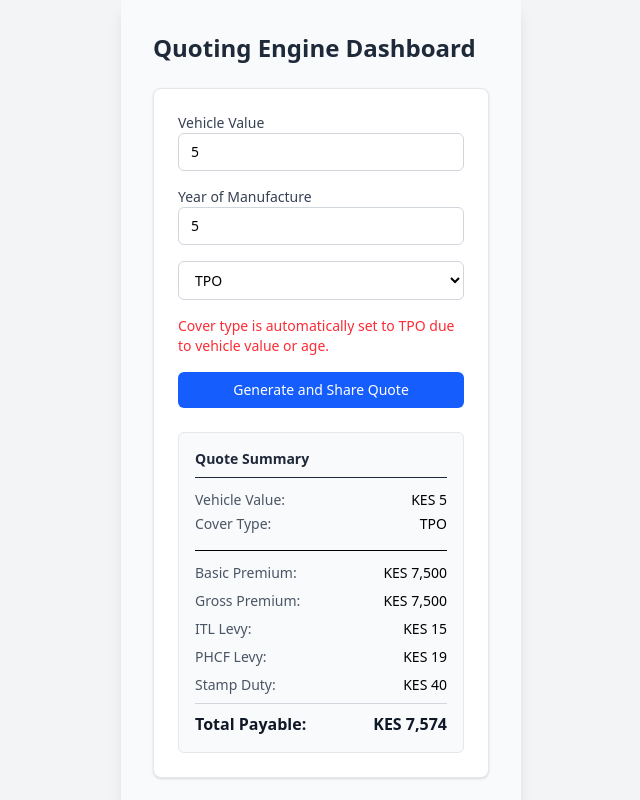
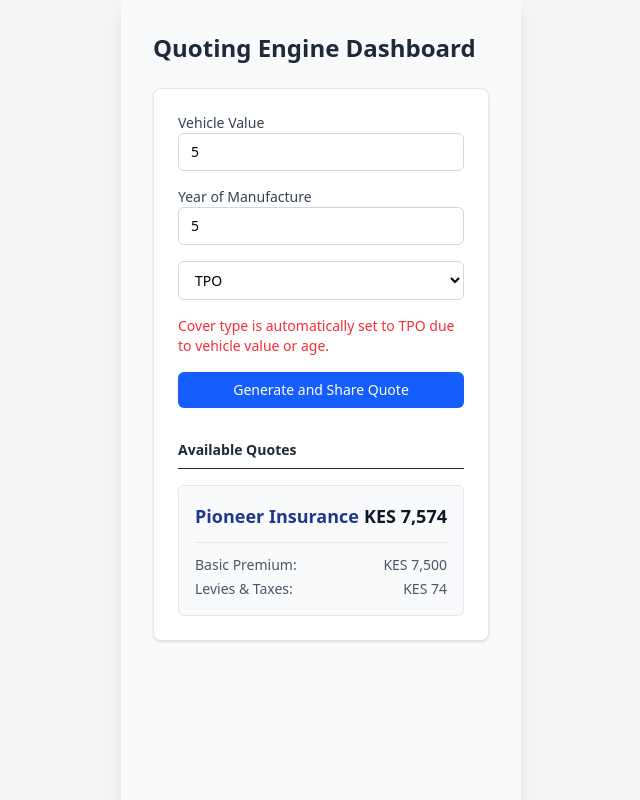
Before and after one commit to Caleb-Kiune/bimaswift, a Next.js app: page /dashboard in a window 1280 px wide. Both pictures are taken after typing "5", "5" into the empty fields and a click on the button "Generate and Share Quote". Shown: the top 800 px of the page, without its empty margins (319-959 px from the left). Built offline with nearby package versions, Linux system fonts and the light colour scheme.

Commit message:
feat: Implement multi-insurer quote comparison with optional riders by fetching active products instead of rates.

```diff
--- a/app/api/rates/active/route.ts
+++ b/app/api/rates/active/route.ts
@@ -1,8 +1,8 @@
 import { NextResponse } from "next/server";
-import { activeRates } from "@/lib/rates";
+import { activeProducts } from "@/lib/data/insurers";
 
 export async function GET() {
   await new Promise((resolve) => setTimeout(resolve, 1000));
 
-  return NextResponse.json(activeRates);
+  return NextResponse.json(activeProducts);
 }
--- a/components/QuoteForm.tsx
+++ b/components/QuoteForm.tsx
@@ -1,7 +1,9 @@
 "use client";
 
 import React, { useState, useEffect } from "react";
-import calculateMotorPremium, { QuoteBreakdown } from "@/lib/engine";
+// import calculateMotorPremium, { QuoteBreakdown } from "@/lib/engine";
+import calculateMotorPremium from "@/lib/engine-test";
+import { InsuranceProduct } from "@/lib/data/insurers";
 import { v4 } from "uuid";
 
 interface MotorPremiumRates {
@@ -18,15 +20,17 @@
   const [coverType, setCoverType] = useState<"COMPREHENSIVE" | "TPO">(
     "COMPREHENSIVE",
   );
-  const [rates, setRates] = useState<MotorPremiumRates | null>(null);
+  const [products, setProducts] = useState<InsuranceProduct[] | null>(null);
   const [isSubmitting, setIsSubmitting] = useState(false);
+  const [selectedRiders, setSelectedRiders] = useState<string[]>([]);
 
+  console.log("Fetched Products:", products);
   //fetch rates to the client for speed purposes and instant feedback
   useEffect(() => {
     async function fetchRates() {
       const res = await fetch("/api/rates/active");
       const data = await res.json();
-      setRates(data);
+      setProducts(data);
     }
 
     fetchRates();
@@ -42,14 +46,27 @@
   // Use derived value if forced, otherwise use selected
   const displayedCoverType = forceTpo ? "TPO" : coverType;
 
-  console.log(rates);
+  console.log(products);
 
-  const premiumBreakdown =
-    rates && vehicleValue !== "" && yom !== ""
-      ? calculateMotorPremium(vehicleValue, displayedCoverType, rates!)
+  const comparisonQuotes =
+    products && vehicleValue !== "" && yom !== ""
+      ? products.map((product) => {
+          const quote = calculateMotorPremium(
+            vehicleValue,
+            displayedCoverType,
+            product,
+            selectedRiders,
+          );
+
+          return {
+            insurerId: product.insurerId,
+            insurerName: product.insurerName,
+            quote: quote,
+          };
+        })
       : null;
 
-  console.log(premiumBreakdown);
+  console.log("Comparison Quotes:", comparisonQuotes);
 
   const handleSubmit = async (e: React.FormEvent) => {
     e.preventDefault();
@@ -108,6 +125,14 @@
     }
   };
 
+  const handleRiderToggle = (riderId: string) => {
+    setSelectedRiders((prev) =>
+      prev.includes(riderId)
+        ? prev.filter((id) => id !== riderId)
+        : [...prev, riderId],
+    );
+  };
+
   return (
     <div className="bg-white p-6 rounded-lg border border-gray-200 shadow-sm">
       <form onSubmit={handleSubmit} className="space-y-4">
@@ -163,95 +188,90 @@
           <option value="TPO">TPO</option>
         </select>
 
+        {products && products[0] && displayedCoverType === "COMPREHENSIVE" && (
+          <div className="bg-gray-50 p-4 rounded-md border border-gray-200">
+            <h4 className="text-sm font-semibold text-gray-700 mb-3">
+              Optional Riders
+            </h4>
+            <div className="space-y-2">
+              {products[0].riders.map((rider) => (
+                <label
+                  key={rider.id}
+                  className="flex items-center space-x-3 cursor-pointer"
+                >
+                  <input
+                    type="checkbox"
+                    checked={selectedRiders.includes(rider.id)}
+                    onChange={() => handleRiderToggle(rider.id)}
+                    className="h-4 w-4 text-blue-600 border-gray-300 rounded focus:ring-blue-500"
+                  />
+                  <span className="text-sm text-gray-700">{rider.name}</span>
+                </label>
+              ))}
+            </div>
+          </div>
+        )}
+
         {forceTpo && (
           <p className="text-sm text-red-500">
             Cover type is automatically set to TPO due to vehicle value or age.
           </p>
         )}
 
-        {!rates ? (
+        {!products ? (
           <p className="text-sm text-gray-500">Loading active rates ...</p>
         ) : null}
 
         <button
           type="submit"
-          disabled={isSubmitting || !rates}
+          disabled={isSubmitting || !products}
           className="w-full bg-blue-600 text-white py-2 rounded-md text-sm font-medium hover:bg-blue-700 disabled:bg-gray-300 disabled:cursor-not-allowed transition"
         >
           {isSubmitting ? "Saving..." : "Generate and Share Quote"}
         </button>
       </form>
 
-      {premiumBreakdown && (
-        <div className="mt-6 bg-gray-50 p-4 rounded-md border border-gray-200 text-sm">
-          <h3 className="font-semibold text-gray-800 mb-3 border-b pb-2">
-            Quote Summary
+      {comparisonQuotes && (
+        <div className="mt-8 space-y-4">
+          <h3 className="font-semibold text-gray-800 border-b pb-2">
+            Available Quotes
           </h3>
 
-          <div className="flex justify-between mb-1">
-            <span className="text-gray-600">Vehicle Value:</span>
-            <span className="font-medium">
-              KES {vehicleValue.toLocaleString("en-KE")}
-            </span>
-          </div>
-
-          <div className="flex justify-between mb-4">
-            <span className="text-gray-600">Cover Type:</span>
-            <span className="font-medium">{displayedCoverType}</span>
-          </div>
-
-          <div className="space-y-2 border-t pt-3">
-            <div className="flex justify-between">
-              <span className="text-gray-600">Basic Premium:</span>
-              <span className="font-medium">
-                KES {premiumBreakdown.basicPremium.toLocaleString("en-KE")}
-              </span>
-            </div>
-
-            {premiumBreakdown.pvt > 0 && (
-              <div className="flex justify-between">
-                <span className="text-gray-600">PVT Premium:</span>
-                <span className="font-medium">
-                  KES {premiumBreakdown.pvt.toLocaleString("en-KE")}
+          {comparisonQuotes.map((comp) => (
+            <div
+              key={comp.insurerId}
+              className="bg-gray-50 p-4 rounded-md border border-gray-200 text-sm"
+            >
+              <div className="flex justify-between items-center mb-3 pb-3 border-b border-gray-200">
+                <span className="font-bold text-lg text-blue-900">
+                  {comp.insurerName}
+                </span>
+                <span className="font-bold text-lg text-gray-900">
+                  KES {comp.quote.totalPayable.toLocaleString("en-KE")}
                 </span>
               </div>
-            )}
 
-            <div className="flex justify-between">
-              <span className="text-gray-600">Gross Premium:</span>
-              <span className="font-medium">
-                KES {premiumBreakdown.grossPremium.toLocaleString("en-KE")}
-              </span>
+              <div className="space-y-1">
+                <div className="flex justify-between text-gray-600">
+                  <span>Basic Premium:</span>
+                  <span>
+                    KES {comp.quote.basicPremium.toLocaleString("en-KE")}
+                  </span>
+                </div>
+                <div className="flex justify-between text-gray-600">
+                  <span>Levies & Taxes:</span>
+                  <span>
+                    KES{" "}
+                    {(
+                      comp.quote.itl +
+                      comp.quote.phcf +
+                      comp.quote.stampDuty
+                    ).toLocaleString("en-KE")}
+                  </span>
+                </div>
+              </div>
             </div>
-
-            <div className="flex justify-between">
-              <span className="text-gray-600">ITL Levy:</span>
-              <span className="font-medium">
-                KES {premiumBreakdown.itl.toLocaleString("en-KE")}
-              </span>
-            </div>
-
-            <div className="flex justify-between">
-              <span className="text-gray-600">PHCF Levy:</span>
-              <span className="font-medium">
-                KES {premiumBreakdown.phcf.toLocaleString("en-KE")}
-              </span>
-            </div>
-
-            <div className="flex justify-between">
-              <span className="text-gray-600">Stamp Duty:</span>
-              <span className="font-medium">
-                KES {premiumBreakdown.stampDuty.toLocaleString("en-KE")}
-              </span>
-            </div>
-
-            <div className="flex justify-between border-t border-gray-300 pt-2 mt-2 text-base font-bold text-gray-900">
-              <span>Total Payable:</span>
-              <span>
-                KES {premiumBreakdown.totalPayable.toLocaleString("en-KE")}
-              </span>
-            </div>
-          </div>
+          ))}
         </div>
       )}
     </div>
```
